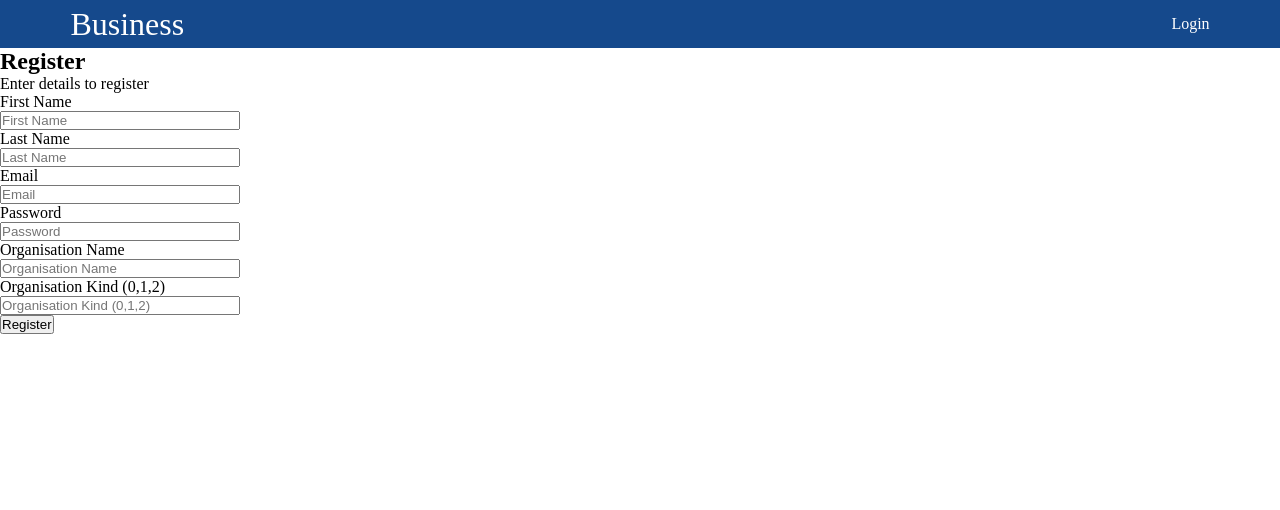
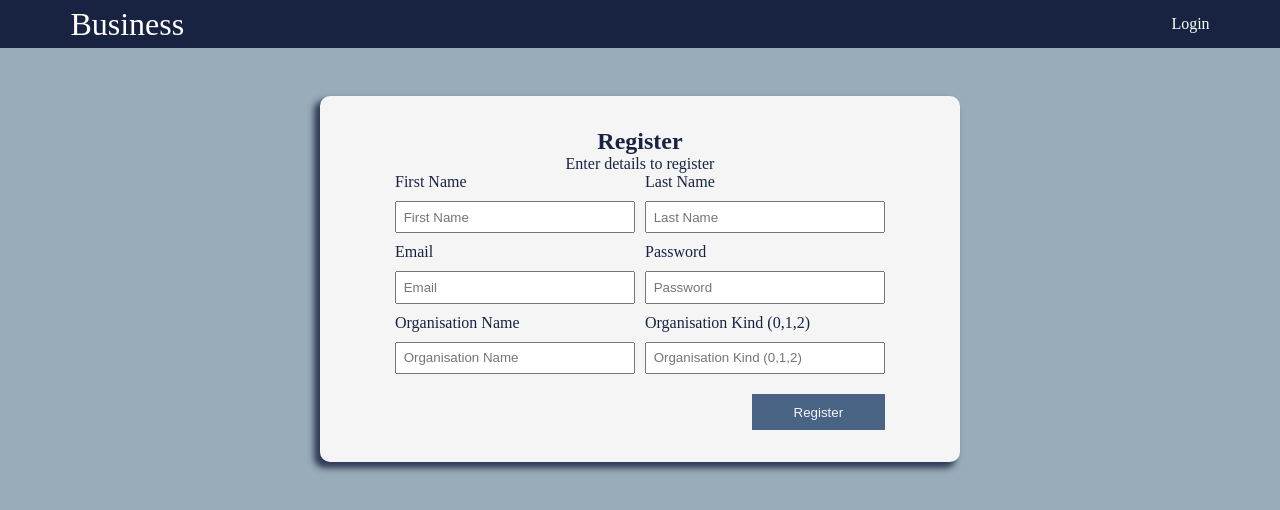
Before and after one commit to henningsover/js-lessons-business, a React (Create React App) app: page /register in a window 1280 px wide. Shown: the top 510 px of the page. Built offline with nearby package versions, Linux system fonts and the light colour scheme.

Commit message:
Add more styling and styled components

```diff
--- a/src/components/global/GlobalStyledComponents.js
+++ b/src/components/global/GlobalStyledComponents.js
@@ -5,3 +5,10 @@ export const CenteredContainer = styled.div`
   width: 90vw;
   margin: auto;
 `;
+
+export const FormStyled = styled.form`
+  display: grid;
+  grid-template-columns: repeat(2, 1fr);
+  width: fit-content;
+  gap: 10px;
+`;
--- a/src/components/header/SimpleLayout.jsx
+++ b/src/components/header/SimpleLayout.jsx
@@ -9,7 +9,7 @@ const HeaderStyled = styled.header`
   width: 100%;
   display flex;
   height: 3em;
-  background: #15498c;
+  background: #172341;
 `;
 const HeaderWrapper = styled.div`
   width: 90vw;
--- a/src/components/home_page/CreateCustomerForm.jsx
+++ b/src/components/home_page/CreateCustomerForm.jsx
@@ -4,13 +4,14 @@ import { UserContext } from '../../contexts/UserContext';
 import BuildKit from '../../data/BuildKit';
 import UserKit from '../../data/UserKit';
 import styled from 'styled-components';
+import { FormStyled } from '../../components/global/GlobalStyledComponents';
 
-const FormStyled = styled.form`
-  display: grid;
-  grid-template-columns: repeat(2, 1fr);
-  width: fit-content;
-  gap: 10px;
-`;
+// const FormStyled = styled.form`
+//   display: grid;
+//   grid-template-columns: repeat(2, 1fr);
+//   width: fit-content;
+//   gap: 10px;
+// `;
 
 export default function CreateCustomerForm() {
   const [name, setName] = useState('Andss');
--- a/src/data/BuildKit.js
+++ b/src/data/BuildKit.js
@@ -7,14 +7,24 @@ const DivStyled = styled.div`
   width: 15em;
 `;
 
-const InputStyled = styled.input``;
+const LabelStyled = styled.label`
+  margin-bottom: 10px;
+`;
+
+const InputStyled = styled.input`
+  padding: 0.5em;
+  color: #172341;
+  :focus {
+    outline: none;
+  }
+`;
 
 export default class {
   renderInput(index, placeholder, stateVariable, setStateVariable) {
     return (
       <DivStyled key={index}>
-        <label>{placeholder}</label>
-        <input
+        <LabelStyled>{placeholder}</LabelStyled>
+        <InputStyled
           placeholder={placeholder}
           value={stateVariable}
           onChange={(e) => setStateVariable(e.target.value)}
--- a/src/pages/RegisterPage.jsx
+++ b/src/pages/RegisterPage.jsx
@@ -1,26 +1,56 @@
-import React, { useState } from "react";
-import UserKit from "../data/UserKit";
-import BuildKit from "../data/BuildKit";
+import React, { useState } from 'react';
+import styled from 'styled-components';
+import UserKit from '../data/UserKit';
+import BuildKit from '../data/BuildKit';
+import { FormStyled, CenteredContainer } from '../components/global/GlobalStyledComponents';
+
+const ContentWrapper = styled(CenteredContainer)`
+  display: flex;
+  flex-direction: column;
+  justify-content: center;
+  align-items: center;
+  margin-top: 3em;
+  padding: 2em;
+  width: 50vw;
+  background: whitesmoke;
+  color: #172341;
+  border-radius: 10px;
+  -webkit-box-shadow: -5px 5px 6px 1px rgba(23, 35, 65, 0.83);
+  -moz-box-shadow: -5px 5px 6px 1px rgba(23, 35, 65, 0.83);
+  box-shadow: -5px 5px 6px 1px rgba(23, 35, 65, 0.83);
+`;
+
+const SubmitButton = styled.button`
+  grid-column-start: 2;
+  width: 10em;
+  padding: 0.8em 0;
+  justify-self: end;
+  margin-top: 10px;
+  background: #496385;
+  color: whitesmoke;
+  border-style: none;
+`;
 
 export default function RegisterPage() {
-  const [firstName, setFirstName] = useState("");
-  const [lastName, setLastName] = useState("");
-  const [email, setEmail] = useState("");
-  const [password, setPassword] = useState("");
-  const [organisationName, setOrganisationName] = useState("");
-  const [organisationKind, setOrganisationKind] = useState("");
+  const [firstName, setFirstName] = useState('');
+  const [lastName, setLastName] = useState('');
+  const [email, setEmail] = useState('');
+  const [password, setPassword] = useState('');
+  const [organisationName, setOrganisationName] = useState('');
+  const [organisationKind, setOrganisationKind] = useState('');
 
   const userKit = new UserKit();
   const buildKit = new BuildKit();
   const inputObjects = [
-    ["First Name", firstName, setFirstName],
-    ["Last Name", lastName, setLastName],
-    ["Email", email, setEmail],
-    ["Password", password, setPassword],
-    ["Organisation Name", organisationName, setOrganisationName],
-    ["Organisation Kind (0,1,2)", organisationKind, setOrganisationKind],
+    ['First Name', firstName, setFirstName],
+    ['Last Name', lastName, setLastName],
+    ['Email', email, setEmail],
+    ['Password', password, setPassword],
+    ['Organisation Name', organisationName, setOrganisationName],
+    ['Organisation Kind (0,1,2)', organisationKind, setOrganisationKind],
   ];
-  function handleRegister() {
+  function handleSubmit(event) {
+    event.preventDefault();
     userKit
       .register(firstName, lastName, email, password, organisationName, organisationKind)
       .then((res) => res.json())
@@ -30,12 +60,16 @@ export default function RegisterPage() {
   }
   return (
     <main>
-      <h2>Register</h2>
-      <p>Enter details to register</p>
-      {inputObjects.map((inputItem, index) => {
-        return buildKit.renderInput(index, inputItem[0], inputItem[1], inputItem[2]);
-      })}
-      <button onClick={handleRegister}>Register</button>
+      <ContentWrapper>
+        <h2>Register</h2>
+        <p>Enter details to register</p>
+        <FormStyled onSubmit={handleSubmit}>
+          {inputObjects.map((inputItem, index) => {
+            return buildKit.renderInput(index, inputItem[0], inputItem[1], inputItem[2]);
+          })}
+          <SubmitButton type="submit">Register</SubmitButton>
+        </FormStyled>
+      </ContentWrapper>
     </main>
   );
 }
--- a/src/theme/globalStyles.js
+++ b/src/theme/globalStyles.js
@@ -1,4 +1,4 @@
-import { createGlobalStyle } from "styled-components";
+import { createGlobalStyle } from 'styled-components';
 
 const GlobalStyle = createGlobalStyle`
 * {
@@ -13,7 +13,9 @@ li {
 }
 
 main {
-  margin-top: 3em;
+  height: 100vh;
+  padding-top: 3em;
+  background: #99ACB9;
 }
 
 `;
```
